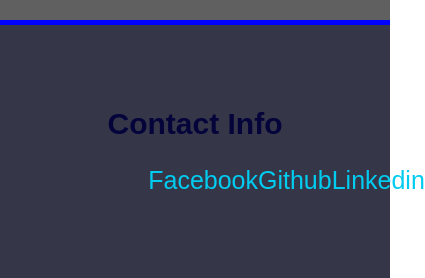
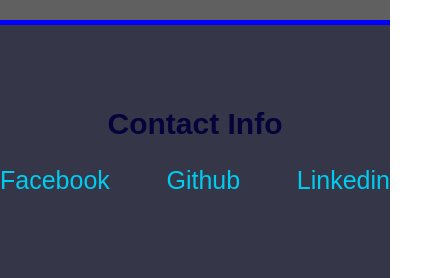
Before and after one commit to Arzakan-Porchkhidze/MyPortfolio, a plain HTML site: page index.html in a window 390 px wide. Shown: the part 2058-2336 px from the top of the page, 425 px wide, since content can reach past the window. Drawn offline with Linux system fonts and the light colour scheme; a web font is replaced by a local one.

Commit message:
initial commit

```diff
--- a/style.css
+++ b/style.css
@@ -123,7 +123,7 @@ img {
 .contact-links {
    display: flex;
    justify-content: space-between;
-   width: 24vw;
+   width: 400px;
 }
 .contact-links > a {
    color: rgb(0, 204, 240);
@@ -133,3 +133,8 @@ img {
 .contact-links >a:hover {
    transform: scale(1.2);
 }
+@media (max-width: 500px) {
+   .contact-links {
+      width: 100%;
+   }
+}
```
